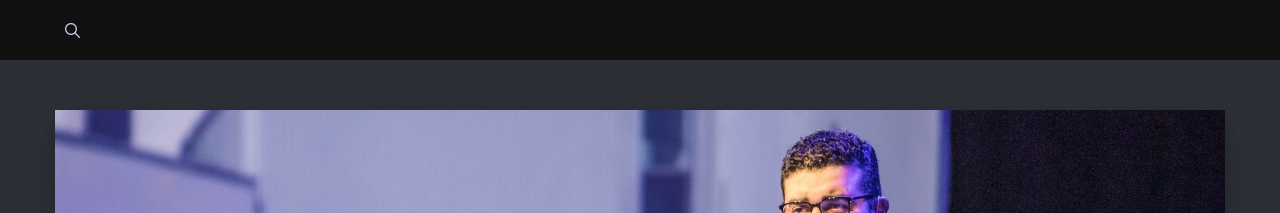
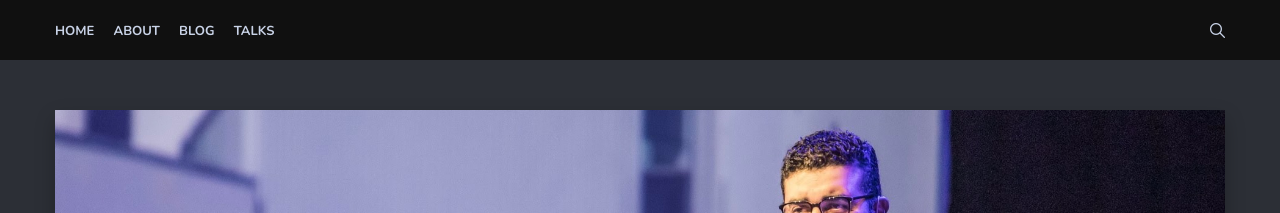
Before and after one commit to jjsantanna/jjsantanna.github.io, a Jekyll site: the page built from index.html, in a window 1280 px wide. Shown: the top 213 px of the page. Built offline with Jekyll 4.4.1, drawn with Linux system fonts in a browser that asks for light colours; nearby versions of some CDN libraries; the list of posts is cut into pages by our own code.

```diff
--- a/_includes/header.html
+++ b/_includes/header.html
@@ -3,6 +3,7 @@
     <div class="row">
       <div class="col col-12">
         <div class="header-box">
+
           <nav class="nav-menu">
             <i class="menu-close ion ion-ios-close"></i>
             <ul class="menu-list">
@@ -14,13 +15,6 @@
               {% endif %}
                 {% endunless %}
               {% endfor %}
-
-            </ul>
-            <ul class="menu-list">
-              <li class="menu-item"><a href="{{ site.linkedin }}" class="social-profiles-link"><i class="ion ion-logo-linkedin"></i></a></li>
-              <li class="menu-item"><a href="{{ site.github }}" class="social-profiles-link"><i class="ion ion-logo-github"></i></a></li>
-              <li class="menu-item"><a href="{{ site.twitter }}" class="social-profiles-link"><i class="ion ion-logo-twitter"></i></a></li>
-              <li class="menu-item"><a href="{{ site.facebook }}" class="social-profiles-link"><i class="ion ion-logo-facebook"></i></a></li>
             </ul>
           </nav>
           <div class="nav-buttons">
@@ -29,8 +23,8 @@
           </div>
         </div>
       </div>
-
-
+    </div>
+  </div>
   <div class="search">
     <div class="search-box">
       <i class="search-close-button ion ion-ios-close"></i>
@@ -39,5 +33,12 @@
       <ol id="js-results-container" class="search-results-list"></ol>
     </div>
   </div>
-  </div>
-</header>
+</header> <!-- /.header -->
+
+
+<!-- <ul>
+<li><a href="{{ site.linkedin }}" class="social-profiles-link"><i class="ion ion-logo-linkedin"></i></a></li>
+              <li><a href="{{ site.github }}" class="social-profiles-link"><i class="ion ion-logo-github"></i></a></li>
+              <li><a href="{{ site.twitter }}" class="social-profiles-link"><i class="ion ion-logo-twitter"></i></a></li>
+              <li><a href="{{ site.facebook }}" class="social-profiles-link"><i class="ion ion-logo-facebook"></i></a></li>
+            </ul> -->
--- a/_sass/4-layouts/_home.scss
+++ b/_sass/4-layouts/_home.scss
@@ -418,3 +418,44 @@
     }
   }
 }
+
+@media only screen and (min-width: 992px) {
+  .nav-menu {
+    position: relative;
+    display: block;
+    transform: none;
+    opacity: 1;
+    z-index: 10;
+    background: transparent;
+    .menu-list {
+      padding: 0;
+      margin: 0;
+      .menu-item {
+        display: inline-block;
+        margin: 0 15px 0 0;
+        &:last-child {
+          margin-right: 0;
+        }
+      }
+      .menu-link {
+        font-size: 13px;
+        font-weight: 700;
+        text-transform: uppercase;
+        line-height: 19px;
+        &:before {
+          content: none;
+        }
+      }
+    }
+    .menu-close {
+      display: none;
+    }
+  }
+  .nav-menu .menu-link,
+  .nav-buttons i.ion {
+    transition: color $global-transition;
+    &:hover {
+      color: #fff;
+    }
+  }
+}
```
Lines whose indentation alone changed are shown as unchanged.
